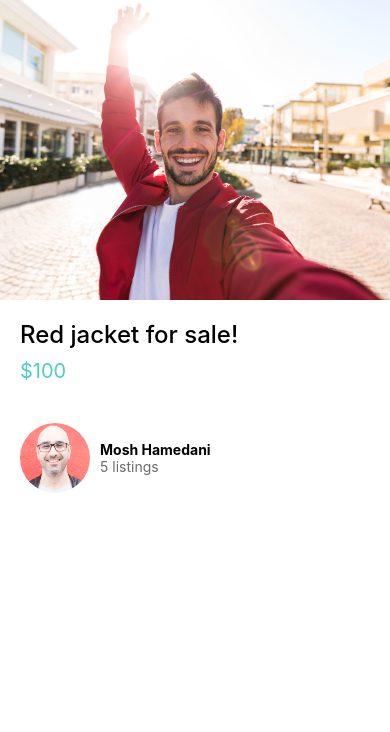
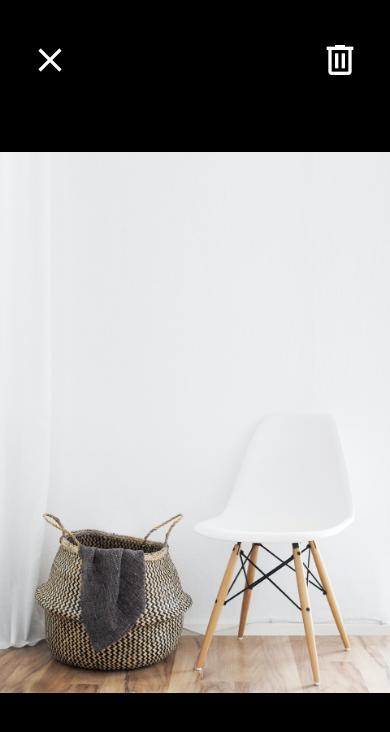
Before and after one commit to lukeclimen/ReactNativeApp, a React Native app: screen / in a window 390 px wide. Shown: the top 732 px of the page. Built offline with nearby package versions, Linux system fonts and the light colour scheme.

Commit message:
Added svg icons to ViewImageScreen, changed function formatting

```diff
--- a/App.js
+++ b/App.js
@@ -6,5 +6,5 @@
 import ListingDetailScreen from "./app/screens/ListingDetailScreen";
 
 export default function App() {
-    return <ListingDetailScreen />;
+    return <ViewImageScreen />;
 }
--- a/app/screens/ViewImageScreen.js
+++ b/app/screens/ViewImageScreen.js
@@ -1,12 +1,21 @@
 import React from "react";
 import { View, Image, StyleSheet } from "react-native";
 import colours from "../config/colours";
+import { MaterialCommunityIcons } from "@expo/vector-icons";
 
-export default function App() {
+function ViewImageScreen(props) {
     return (
         <View style={styles.container}>
-            <View style={styles.closeIcon}></View>
-            <View style={styles.deleteIcon}></View>
+            <MaterialCommunityIcons
+                style={styles.closeIcon}
+                name="close"
+                size={40}
+            />
+            <MaterialCommunityIcons
+                style={styles.deleteIcon}
+                name="trash-can-outline"
+                size={40}
+            />
 
             <Image
                 source={require("../assets/chair.jpg")}
@@ -21,9 +30,7 @@
         position: "absolute",
         top: 40,
         left: 30,
-        backgroundColor: colours.primary,
-        height: 50,
-        width: 50,
+        color: colours.white,
     },
     container: {
         backgroundColor: colours.black,
@@ -33,9 +40,7 @@
         position: "absolute",
         top: 40,
         right: 30,
-        backgroundColor: colours.secondary,
-        height: 50,
-        width: 50,
+        color: colours.white,
     },
     image: {
         resizeMode: "contain",
@@ -43,3 +48,5 @@
         height: "100%",
     },
 });
+
+export default ViewImageScreen;
```
